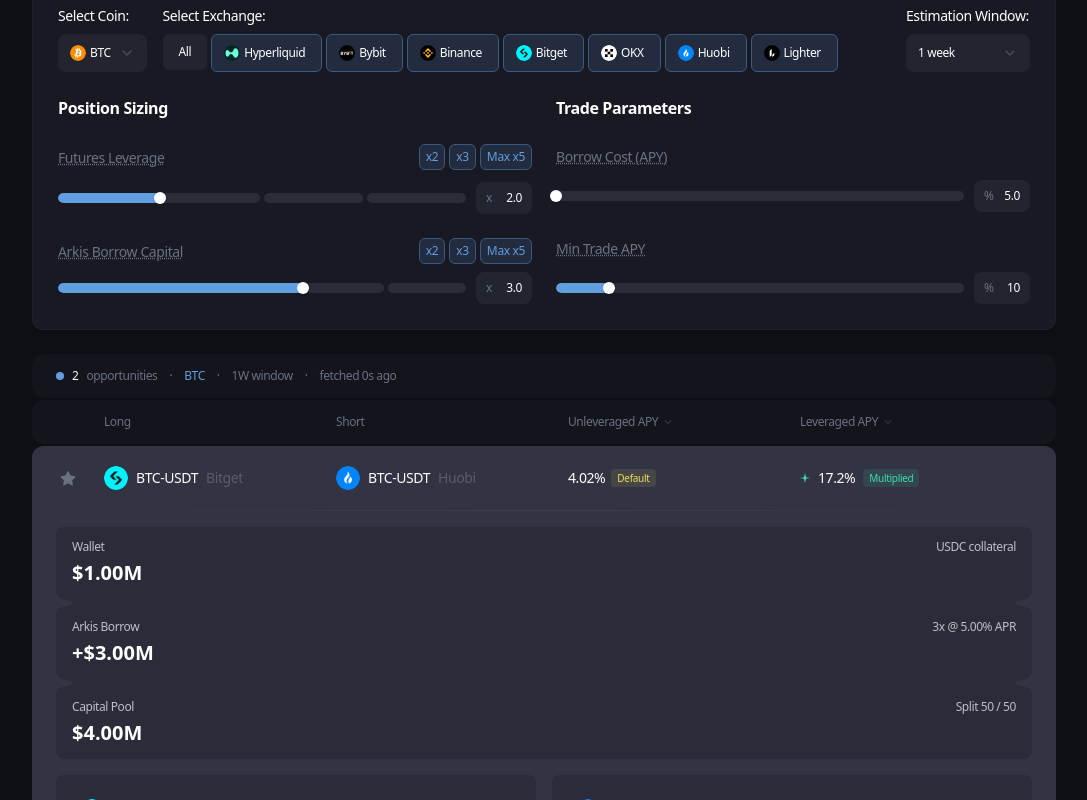
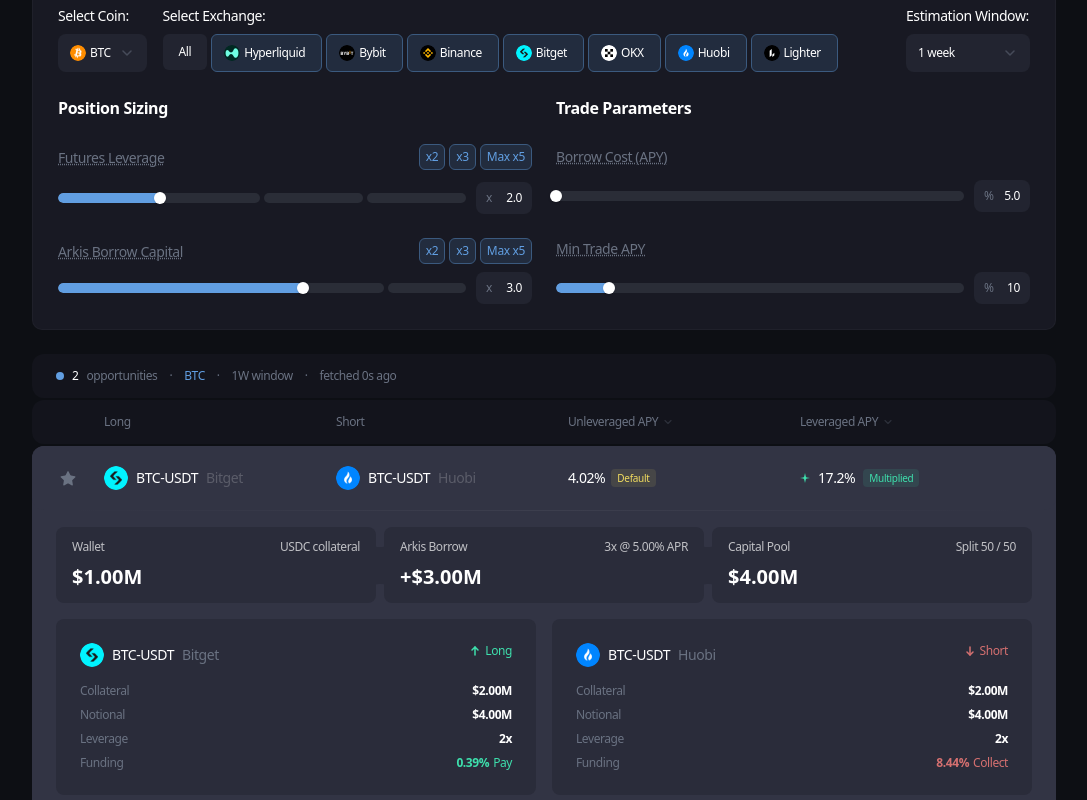
Before and after one commit to zubar7/Arkis-Alpha, a Next.js app: page /fra in a window 1280 px wide. Both pictures are taken after a click on the element 640 px from the left and 848 px from the top of the page. Shown: the part 370-1170 px from the top of the page, without its empty margins (96-1183 px from the left). Built offline with nearby package versions, Linux system fonts and the light colour scheme.

Commit message:
Revert Capital Flow Diagram to H-Stack layout
Changed layout back to horizontal stack with vertical connectors using the new Figma connector design.

Co-Authored-By: Claude Sonnet 4.5 <noreply@anthropic.com>

```diff
--- a/app/fra/components/OpportunitiesTable.tsx
+++ b/app/fra/components/OpportunitiesTable.tsx
@@ -442,80 +442,68 @@ export default function OpportunitiesTable({
 
                       {/* Expanded Details */}
                       <div className="flex flex-col gap-[16px] pt-[16px] px-[16px] md:px-[24px]">
-                        {/* Capital Flow Diagram - V-Stack */}
-                        <div className="flex flex-col items-stretch w-full">
+                        {/* Capital Flow Diagram */}
+                        <div className="flex items-center">
                           {/* Wallet */}
-                          <div className="bg-[rgba(34,36,48,0.5)] flex gap-[8px] items-start justify-end px-[16px] py-[12px] rounded-[8px] w-full">
-                            <div className="flex-1 flex flex-col gap-[4px]">
-                              <p className="text-[12px] font-medium text-[rgba(255,255,255,0.7)] tracking-[-0.42px] leading-[16px]">
+                          <div className="flex-1 bg-[rgba(34,36,48,0.5)] px-[12px] md:px-[16px] py-[10px] md:py-[12px] rounded-[6px] md:rounded-[8px] flex flex-col gap-[6px] md:gap-[8px]">
+                            <div className="flex items-start justify-between flex-col md:flex-row gap-[2px] md:gap-0">
+                              <p className="text-[10px] md:text-[12px] font-medium text-[rgba(255,255,255,0.7)] tracking-[-0.3px] md:tracking-[-0.42px] leading-[14px] md:leading-[16px]">
                                 Wallet
                               </p>
-                              <p className="text-[20px] font-semibold text-white leading-[28px]">
-                                ${opp.wallet.toFixed(2)}M
+                              <p className="text-[10px] md:text-[12px] font-medium text-[rgba(255,255,255,0.7)] tracking-[-0.3px] md:tracking-[-0.42px] leading-[14px] md:leading-[16px]">
+                                USDC collateral
                               </p>
                             </div>
-                            <p className="text-[12px] font-medium text-[rgba(255,255,255,0.7)] tracking-[-0.42px] leading-[16px]">
-                              USDC collateral
+                            <p className="text-[16px] md:text-[20px] font-semibold text-white leading-[22px] md:leading-[28px]">
+                              ${opp.wallet.toFixed(2)}M
                             </p>
                           </div>
 
                           {/* Connector */}
-                          <div className="flex flex-col items-start px-[4px] w-full">
-                            <div className="flex h-[8px] items-center justify-center w-full">
-                              <div className="-rotate-90 w-full">
-                                <div className="h-[294px] w-full">
+                          <div className="w-[8px] h-[45px]">
                             <svg preserveAspectRatio="none" width="100%" height="100%" viewBox="0 0 8 294" fill="none">
                               <path d="M0 22.1333C0 24.3425 1.79086 26.1333 4 26.1333C6.20914 26.1333 8 24.3425 8 22.1333V0V294V271.867C8 269.658 6.20914 267.867 4 267.867C1.79086 267.867 0 269.658 0 271.867V294V0V22.1333Z" fill="rgba(34,36,48,0.5)"/>
                             </svg>
                           </div>
-                              </div>
-                            </div>
-                          </div>
 
                           {/* Arkis Borrow */}
-                          <div className="bg-[rgba(34,36,48,0.5)] flex gap-[8px] items-start justify-end px-[16px] py-[12px] rounded-[8px] w-full">
-                            <div className="flex-1 flex flex-col gap-[4px]">
-                              <p className="text-[12px] font-medium text-[rgba(255,255,255,0.7)] tracking-[-0.42px] leading-[16px]">
+                          <div className="flex-1 bg-[rgba(34,36,48,0.5)] px-[12px] md:px-[16px] py-[10px] md:py-[12px] rounded-[6px] md:rounded-[8px] flex flex-col gap-[6px] md:gap-[8px]">
+                            <div className="flex items-start justify-between flex-col md:flex-row gap-[2px] md:gap-0">
+                              <p className="text-[10px] md:text-[12px] font-medium text-[rgba(255,255,255,0.7)] tracking-[-0.3px] md:tracking-[-0.42px] leading-[14px] md:leading-[16px]">
                                 Arkis Borrow
                               </p>
-                              <p className="text-[20px] font-semibold text-white leading-[28px]">
-                                +${opp.arkisBorrow.toFixed(2)}M
+                              <p className="text-[10px] md:text-[12px] font-medium text-[rgba(255,255,255,0.7)] tracking-[-0.3px] md:tracking-[-0.42px] leading-[14px] md:leading-[16px]">
+                                {opp.arkisBorrow.toFixed(0)}x @ {opp.borrowRate.toFixed(2)}% APR
                               </p>
                             </div>
-                            <p className="text-[12px] font-medium text-[rgba(255,255,255,0.7)] tracking-[-0.42px] leading-[16px]">
-                              {opp.arkisBorrow.toFixed(0)}x @ {opp.borrowRate.toFixed(2)}% APR
+                            <p className="text-[16px] md:text-[20px] font-semibold text-white leading-[22px] md:leading-[28px]">
+                              +${opp.arkisBorrow.toFixed(2)}M
                             </p>
                           </div>
 
                           {/* Connector */}
-                          <div className="flex flex-col items-start px-[4px] w-full">
-                            <div className="flex h-[8px] items-center justify-center w-full">
-                              <div className="-rotate-90 w-full">
-                                <div className="h-[294px] w-full">
+                          <div className="w-[8px] h-[45px]">
                             <svg preserveAspectRatio="none" width="100%" height="100%" viewBox="0 0 8 294" fill="none">
                               <path d="M0 22.1333C0 24.3425 1.79086 26.1333 4 26.1333C6.20914 26.1333 8 24.3425 8 22.1333V0V294V271.867C8 269.658 6.20914 267.867 4 267.867C1.79086 267.867 0 269.658 0 271.867V294V0V22.1333Z" fill="rgba(34,36,48,0.5)"/>
                             </svg>
                           </div>
-                              </div>
-                            </div>
-                          </div>
 
                           {/* Capital Pool */}
-                          <div className="bg-[rgba(34,36,48,0.5)] flex gap-[8px] items-start justify-end px-[16px] py-[12px] rounded-[8px] w-full">
-                            <div className="flex-1 flex flex-col gap-[4px]">
-                              <p className="text-[12px] font-medium text-[rgba(255,255,255,0.7)] tracking-[-0.42px] leading-[16px]">
+                          <div className="flex-1 bg-[rgba(34,36,48,0.5)] px-[12px] md:px-[16px] py-[10px] md:py-[12px] rounded-[6px] md:rounded-[8px] flex flex-col gap-[6px] md:gap-[8px]">
+                            <div className="flex items-start justify-between flex-col md:flex-row gap-[2px] md:gap-0">
+                              <p className="text-[10px] md:text-[12px] font-medium text-[rgba(255,255,255,0.7)] tracking-[-0.3px] md:tracking-[-0.42px] leading-[14px] md:leading-[16px]">
                                 Capital Pool
                               </p>
-                              <p className="text-[20px] font-semibold text-white leading-[28px]">
+                              <p className="text-[10px] md:text-[12px] font-medium text-[rgba(255,255,255,0.7)] tracking-[-0.3px] md:tracking-[-0.42px] leading-[14px] md:leading-[16px]">
+                                {activeTab === 'carry-trade'
+                                  ? `${(opp as any).spotPercent}.00% spot / ${(opp as any).marginPercent}.00% margin`
+                                  : 'Split 50 / 50'}
+                              </p>
+                            </div>
+                            <p className="text-[16px] md:text-[20px] font-semibold text-white leading-[22px] md:leading-[28px]">
                               ${activeTab === 'carry-trade'
                                 ? (opp as any).capitalPool.toFixed(2)
                                 : (opp.wallet + opp.arkisBorrow).toFixed(2)}M
-                              </p>
-                            </div>
-                            <p className="text-[12px] font-medium text-[rgba(255,255,255,0.7)] tracking-[-0.42px] leading-[16px]">
-                              {activeTab === 'carry-trade'
-                                ? `${(opp as any).spotPercent}.00% spot / ${(opp as any).marginPercent}.00% margin`
-                                : 'Split 50 / 50'}
                             </p>
                           </div>
                         </div>
@@ -986,72 +974,68 @@ export default function OpportunitiesTable({
 
                   {/* Expanded Details */}
                   <div className="flex flex-col gap-[16px] pt-[16px] px-[16px] md:px-[24px]">
-                    {/* Capital Flow Diagram - V-Stack */}
-                    <div className="flex flex-col items-stretch w-full">
+                    {/* Capital Flow Diagram */}
+                    <div className="flex items-center">
                       {/* Wallet */}
-                      <div className="bg-[rgba(34,36,48,0.5)] flex gap-[8px] items-start justify-end px-[16px] py-[12px] rounded-[8px] w-full">
-                        <div className="flex-1 flex flex-col gap-[4px]">
-                          <p className="text-[12px] font-medium text-[rgba(255,255,255,0.7)] tracking-[-0.42px] leading-[16px]">
+                      <div className="flex-1 bg-[rgba(34,36,48,0.5)] px-[12px] md:px-[16px] py-[10px] md:py-[12px] rounded-[6px] md:rounded-[8px] flex flex-col gap-[6px] md:gap-[8px]">
+                        <div className="flex items-start justify-between flex-col md:flex-row gap-[2px] md:gap-0">
+                          <p className="text-[10px] md:text-[12px] font-medium text-[rgba(255,255,255,0.7)] tracking-[-0.3px] md:tracking-[-0.42px] leading-[14px] md:leading-[16px]">
                             Wallet
                           </p>
-                          <p className="text-[20px] font-semibold text-white leading-[28px]">
-                            ${opp.wallet.toFixed(2)}M
+                          <p className="text-[10px] md:text-[12px] font-medium text-[rgba(255,255,255,0.7)] tracking-[-0.3px] md:tracking-[-0.42px] leading-[14px] md:leading-[16px]">
+                            USDC collateral
                           </p>
                         </div>
-                        <p className="text-[12px] font-medium text-[rgba(255,255,255,0.7)] tracking-[-0.42px] leading-[16px]">
-                          USDC collateral
+                        <p className="text-[16px] md:text-[20px] font-semibold text-white leading-[22px] md:leading-[28px]">
+                          ${opp.wallet.toFixed(2)}M
                         </p>
                       </div>
 
                       {/* Connector */}
-                      <div className="flex flex-col items-start px-[4px] w-full">
-                        <div className="flex h-[8px] items-center justify-center w-full">
-                          <svg width="100%" height="8" viewBox="0 0 294 8" fill="none" preserveAspectRatio="none">
-                            <path d="M0 0C2.20914 0 4 1.79086 4 4C4 6.20914 2.20914 8 0 8H294C291.791 8 290 6.20914 290 4C290 1.79086 291.791 0 294 0H0Z" fill="rgba(34,36,48,0.5)"/>
+                      <div className="w-[8px] h-[45px]">
+                        <svg preserveAspectRatio="none" width="100%" height="100%" viewBox="0 0 8 294" fill="none">
+                          <path d="M0 22.1333C0 24.3425 1.79086 26.1333 4 26.1333C6.20914 26.1333 8 24.3425 8 22.1333V0V294V271.867C8 269.658 6.20914 267.867 4 267.867C1.79086 267.867 0 269.658 0 271.867V294V0V22.1333Z" fill="rgba(34,36,48,0.5)"/>
                         </svg>
-                        </div>
                       </div>
 
                       {/* Arkis Borrow */}
-                      <div className="bg-[rgba(34,36,48,0.5)] flex gap-[8px] items-start justify-end px-[16px] py-[12px] rounded-[8px] w-full">
-                        <div className="flex-1 flex flex-col gap-[4px]">
-                          <p className="text-[12px] font-medium text-[rgba(255,255,255,0.7)] tracking-[-0.42px] leading-[16px]">
+                      <div className="flex-1 bg-[rgba(34,36,48,0.5)] px-[12px] md:px-[16px] py-[10px] md:py-[12px] rounded-[6px] md:rounded-[8px] flex flex-col gap-[6px] md:gap-[8px]">
+                        <div className="flex items-start justify-between flex-col md:flex-row gap-[2px] md:gap-0">
+                          <p className="text-[10px] md:text-[12px] font-medium text-[rgba(255,255,255,0.7)] tracking-[-0.3px] md:tracking-[-0.42px] leading-[14px] md:leading-[16px]">
                             Arkis Borrow
                           </p>
-                          <p className="text-[20px] font-semibold text-white leading-[28px]">
-                            +${opp.arkisBorrow.toFixed(2)}M
+                          <p className="text-[10px] md:text-[12px] font-medium text-[rgba(255,255,255,0.7)] tracking-[-0.3px] md:tracking-[-0.42px] leading-[14px] md:leading-[16px]">
+                            {opp.arkisBorrow.toFixed(0)}x @ {opp.borrowRate.toFixed(2)}% APR
                           </p>
                         </div>
-                        <p className="text-[12px] font-medium text-[rgba(255,255,255,0.7)] tracking-[-0.42px] leading-[16px]">
-                          {opp.arkisBorrow.toFixed(0)}x @ {opp.borrowRate.toFixed(2)}% APR
+                        <p className="text-[16px] md:text-[20px] font-semibold text-white leading-[22px] md:leading-[28px]">
+                          +${opp.arkisBorrow.toFixed(2)}M
                         </p>
                       </div>
 
                       {/* Connector */}
-                      <div className="flex flex-col items-start px-[4px] w-full">
-                        <div className="flex h-[8px] items-center justify-center w-full">
-                          <svg width="100%" height="8" viewBox="0 0 294 8" fill="none" preserveAspectRatio="none">
-                            <path d="M0 0C2.20914 0 4 1.79086 4 4C4 6.20914 2.20914 8 0 8H294C291.791 8 290 6.20914 290 4C290 1.79086 291.791 0 294 0H0Z" fill="rgba(34,36,48,0.5)"/>
+                      <div className="w-[8px] h-[45px]">
+                        <svg preserveAspectRatio="none" width="100%" height="100%" viewBox="0 0 8 294" fill="none">
+                          <path d="M0 22.1333C0 24.3425 1.79086 26.1333 4 26.1333C6.20914 26.1333 8 24.3425 8 22.1333V0V294V271.867C8 269.658 6.20914 267.867 4 267.867C1.79086 267.867 0 269.658 0 271.867V294V0V22.1333Z" fill="rgba(34,36,48,0.5)"/>
                         </svg>
-                        </div>
                       </div>
 
                       {/* Capital Pool */}
-                      <div className="bg-[rgba(34,36,48,0.5)] flex gap-[8px] items-start justify-end px-[16px] py-[12px] rounded-[8px] w-full">
-                        <div className="flex-1 flex flex-col gap-[4px]">
-                          <p className="text-[12px] font-medium text-[rgba(255,255,255,0.7)] tracking-[-0.42px] leading-[16px]">
+                      <div className="flex-1 bg-[rgba(34,36,48,0.5)] px-[12px] md:px-[16px] py-[10px] md:py-[12px] rounded-[6px] md:rounded-[8px] flex flex-col gap-[6px] md:gap-[8px]">
+                        <div className="flex items-start justify-between flex-col md:flex-row gap-[2px] md:gap-0">
+                          <p className="text-[10px] md:text-[12px] font-medium text-[rgba(255,255,255,0.7)] tracking-[-0.3px] md:tracking-[-0.42px] leading-[14px] md:leading-[16px]">
                             Capital Pool
                           </p>
-                          <p className="text-[20px] font-semibold text-white leading-[28px]">
+                          <p className="text-[10px] md:text-[12px] font-medium text-[rgba(255,255,255,0.7)] tracking-[-0.3px] md:tracking-[-0.42px] leading-[14px] md:leading-[16px]">
+                            {activeTab === 'carry-trade'
+                              ? `${(opp as any).spotPercent}.00% spot / ${(opp as any).marginPercent}.00% margin`
+                              : 'Split 50 / 50'}
+                          </p>
+                        </div>
+                        <p className="text-[16px] md:text-[20px] font-semibold text-white leading-[22px] md:leading-[28px]">
                           ${activeTab === 'carry-trade'
                             ? (opp as any).capitalPool.toFixed(2)
                             : (opp.wallet + opp.arkisBorrow).toFixed(2)}M
-                          </p>
-                        </div>
-                        <p className="text-[12px] font-medium text-[rgba(255,255,255,0.7)] tracking-[-0.42px] leading-[16px]">
-                          {activeTab === 'carry-trade'
-                            ? `${(opp as any).spotPercent}.00% spot / ${(opp as any).marginPercent}.00% margin`
-                            : 'Split 50 / 50'}
                         </p>
                       </div>
                     </div>
```
Lines whose indentation alone changed are shown as unchanged.
